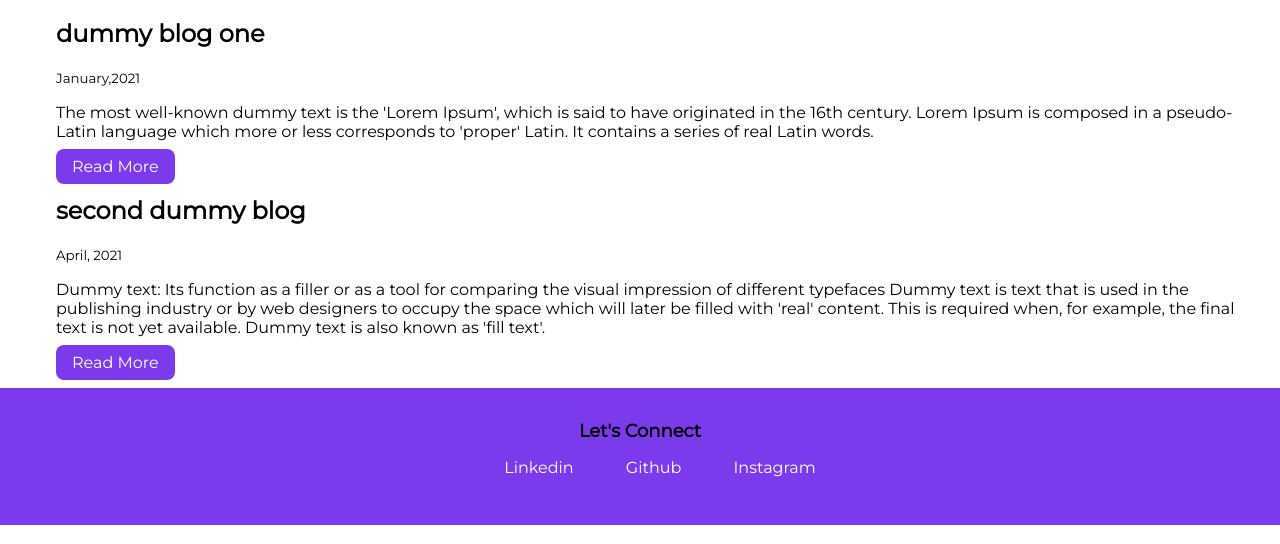
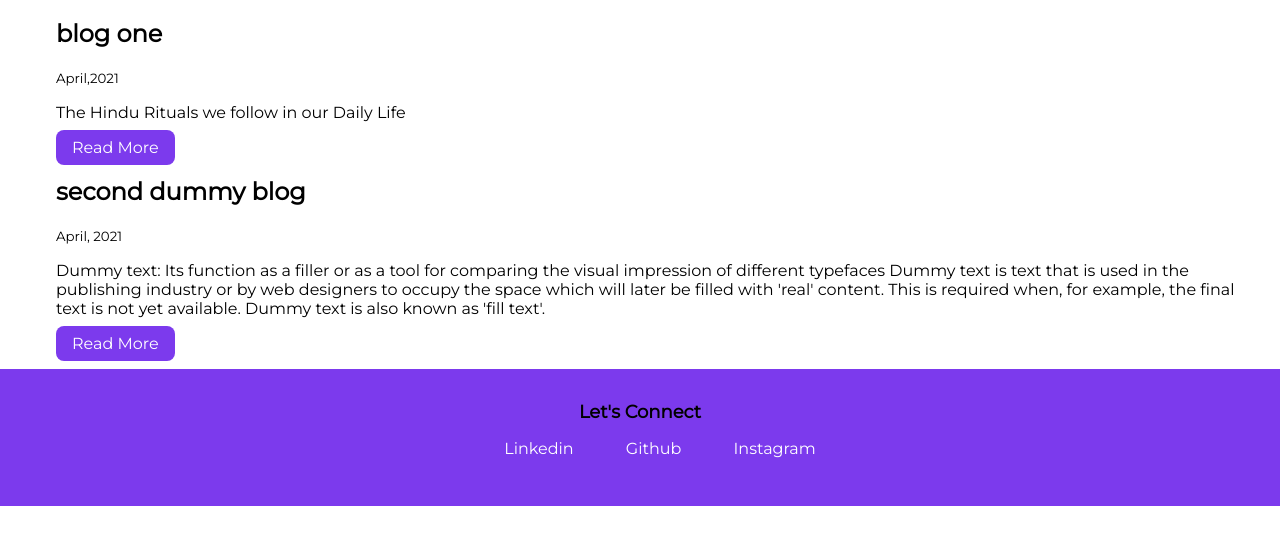
Before and after one commit to muskansharma2000/Portfolio, a plain HTML site: page blogs.html in a window 1280 px wide. Shown: the part 256-800 px from the top of the page. Drawn offline with Linux system fonts and the light colour scheme.

Commit message:
Update blogs.html

```diff
--- a/blogs.html
+++ b/blogs.html
@@ -29,9 +29,9 @@
 
         <li>
             <article class="showcase-list container container-center ">
-                <h1>dummy blog one</h1>
-            <small>January,2021</small>
-            <p>The most well-known dummy text is the 'Lorem Ipsum', which is said to have originated in the 16th century. Lorem Ipsum is composed in a pseudo-Latin language which more or less corresponds to 'proper' Latin. It contains a series of real Latin words.</p>
+                <h1>blog one</h1>
+            <small>April,2021</small>
+            <p>The Hindu Rituals we follow in our Daily Life</p>
 
             <a class="link link-primary" href="/">Read More</a>
             </article>
```
